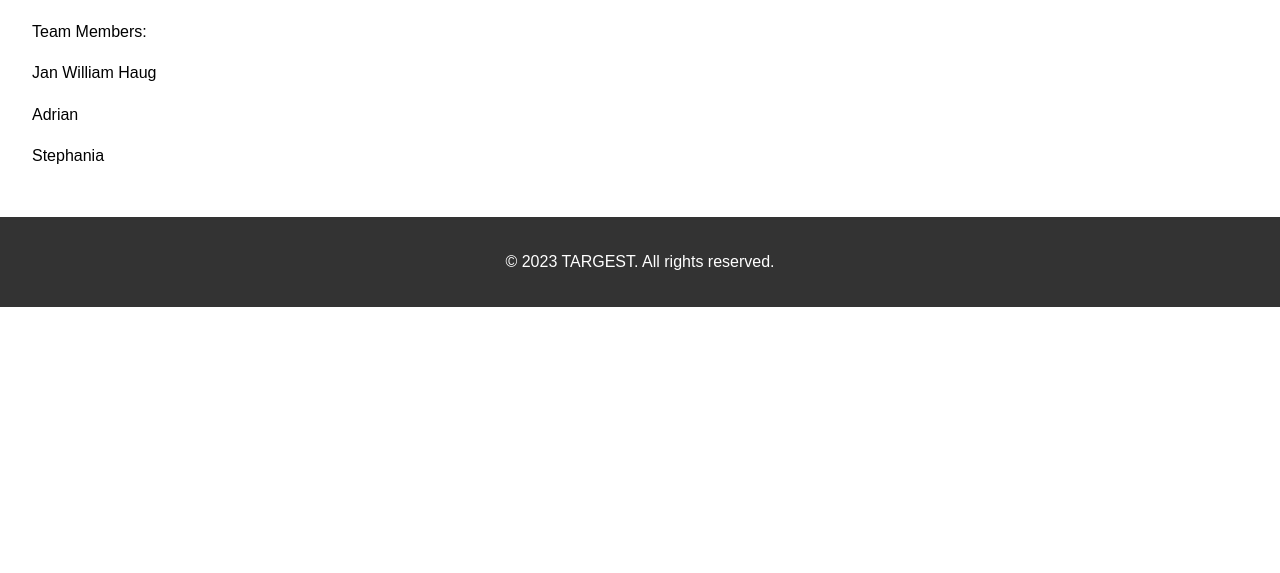
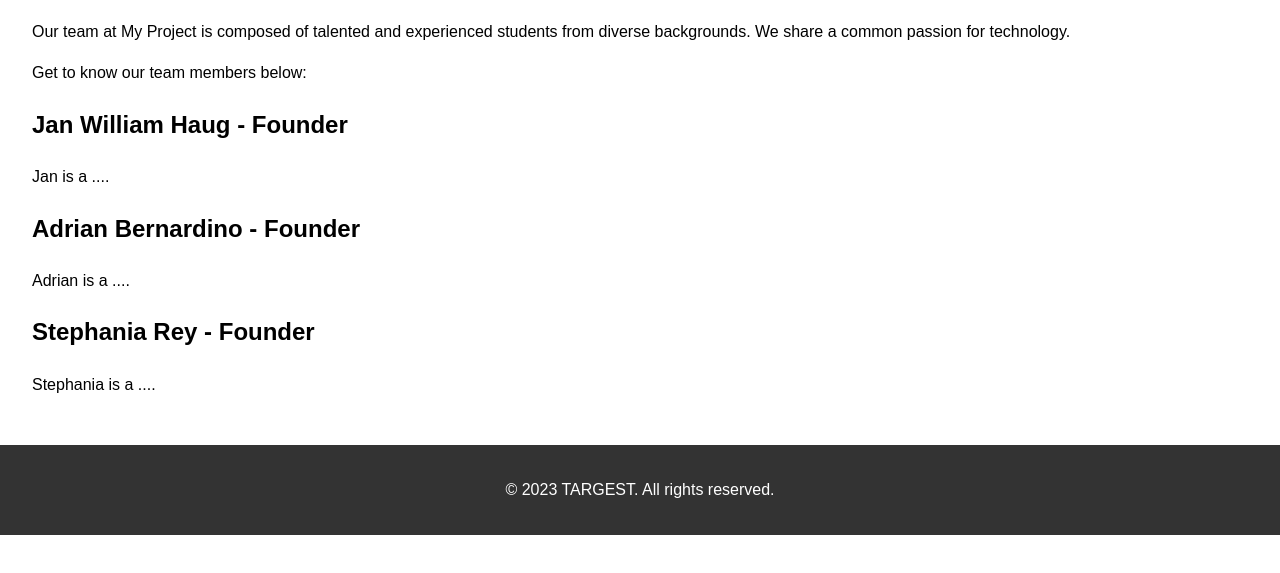
Before and after one commit to JanWilliamHaug/TargestWebsite, a plain HTML site: page about-us.html in a window 1280 px wide. Shown: the part 165-738 px from the top of the page. Drawn offline with Linux system fonts and the light colour scheme.

Commit message:
added some more text

```diff
--- a/about-us.html
+++ b/about-us.html
@@ -18,10 +18,18 @@
 
   <main>
     <h1>About Us</h1>
-    <p>Team Members:</p>
-    <p>Jan William Haug</p>
-    <p>Adrian</p>
-    <p>Stephania</p>
+    <p>Our team at My Project is composed of talented and experienced students from diverse backgrounds. We share a common passion for technology. </p>
+    <p>Get to know our team members below:</p>
+
+    <h2>Jan William Haug - Founder</h2>
+    <p>Jan is a .... </p>
+
+    <h2>Adrian Bernardino - Founder</h2>
+    <p>Adrian is a ....</p>
+
+    <h2>Stephania Rey  - Founder</h2>
+    <p>Stephania is a ....</p>
+
   </main>
 
   <footer>
```
Also changed, not shown: index.html (+9 -2 lines).
